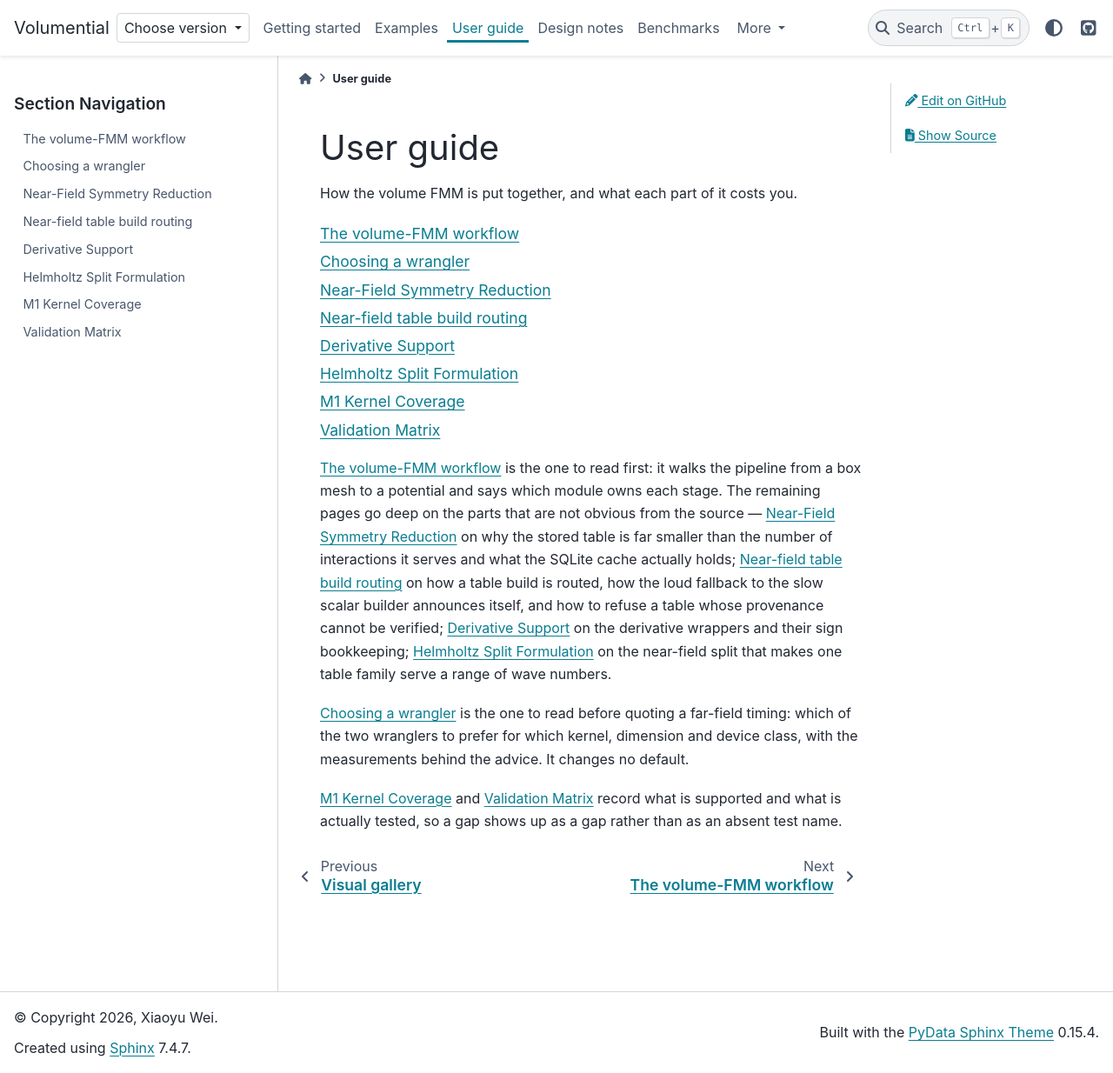
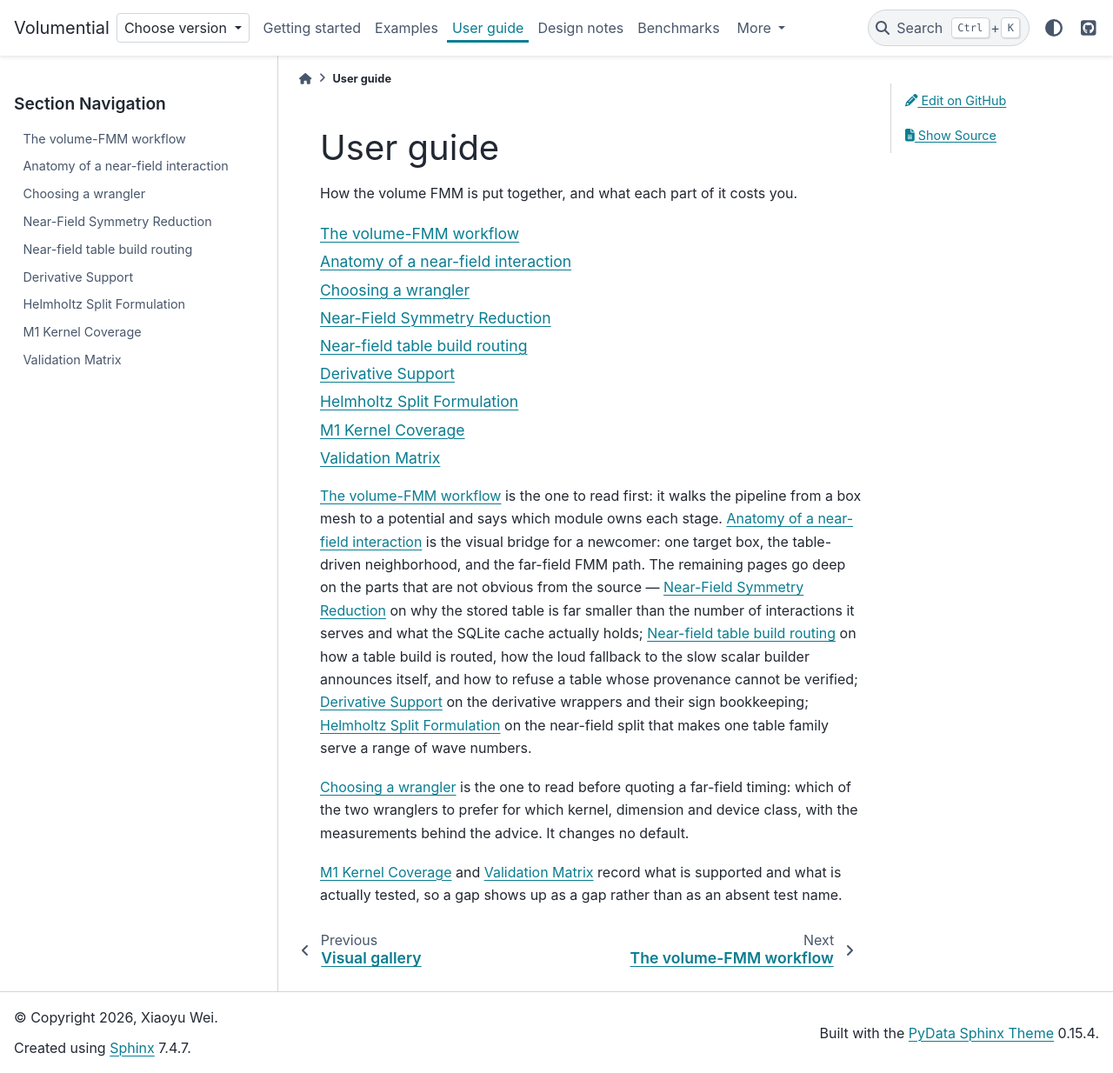
Before and after one commit to xywei/volumential, a Sphinx documentation site: the page built from doc/source/user-guide/index.md, in a window 1280 px wide and 1234 px high. Shown: the whole window at 87% size. Built offline with Sphinx 7.4.7 and the PyData theme 0.15.4, drawn with Linux system fonts in a browser that asks for light colours.

Commit message:
docs: add near-field anatomy to the user guide

````diff
--- a/doc/source/user-guide/index.md
+++ b/doc/source/user-guide/index.md
@@ -6,6 +6,7 @@ How the volume FMM is put together, and what each part of it costs you.
 :maxdepth: 1
 
 volume-fmm-workflow
+near-field-anatomy
 choosing-a-wrangler
 nearfield_symmetry
 table-build-routing
@@ -16,7 +17,9 @@ validation_matrix
 ```
 
 {doc}`volume-fmm-workflow` is the one to read first: it walks the pipeline from
-a box mesh to a potential and says which module owns each stage. The remaining
+a box mesh to a potential and says which module owns each stage.
+{doc}`near-field-anatomy` is the visual bridge for a newcomer: one target box,
+the table-driven neighborhood, and the far-field FMM path. The remaining
 pages go deep on the parts that are not obvious from the source —
 {doc}`nearfield_symmetry` on why the stored table is far smaller than the
 number of interactions it serves and what the SQLite cache actually holds;
````
